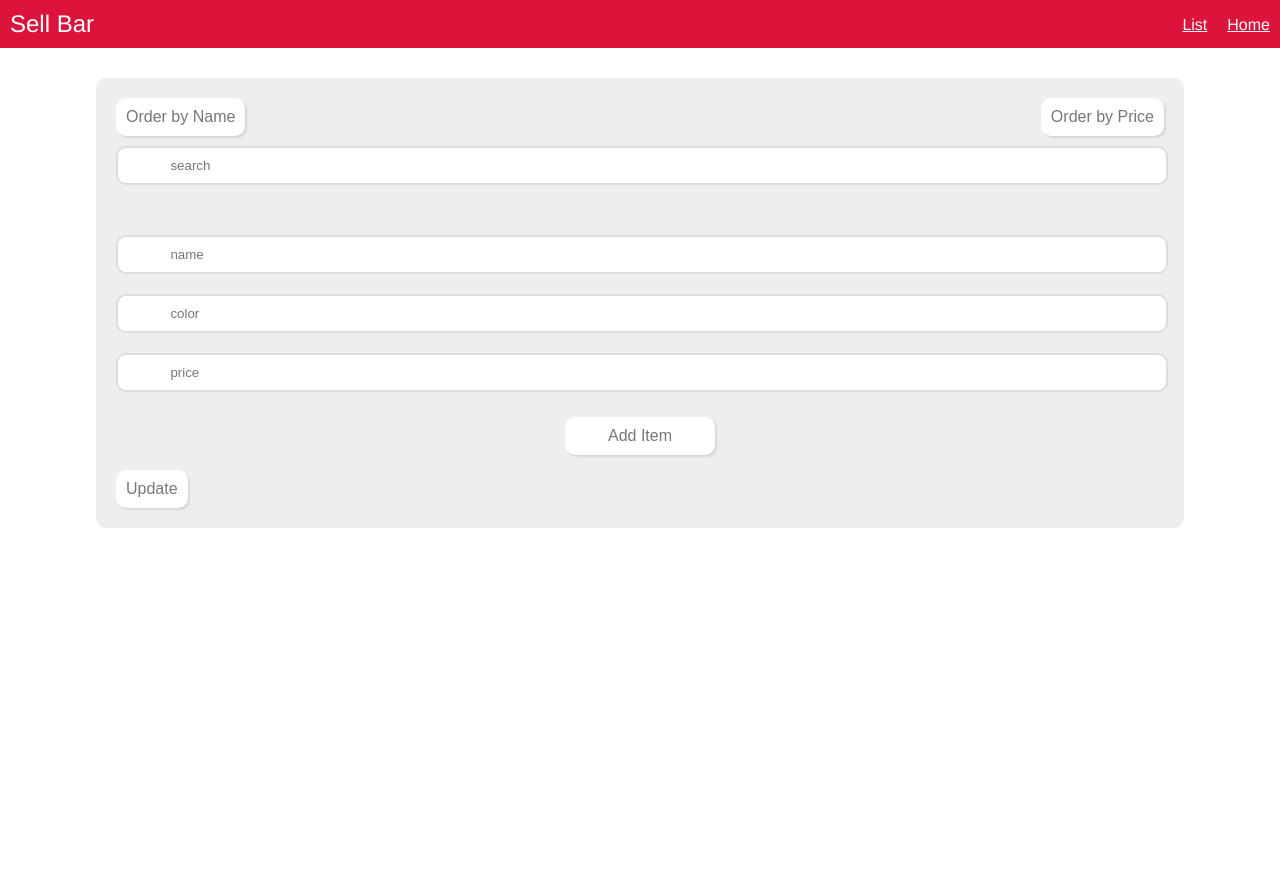
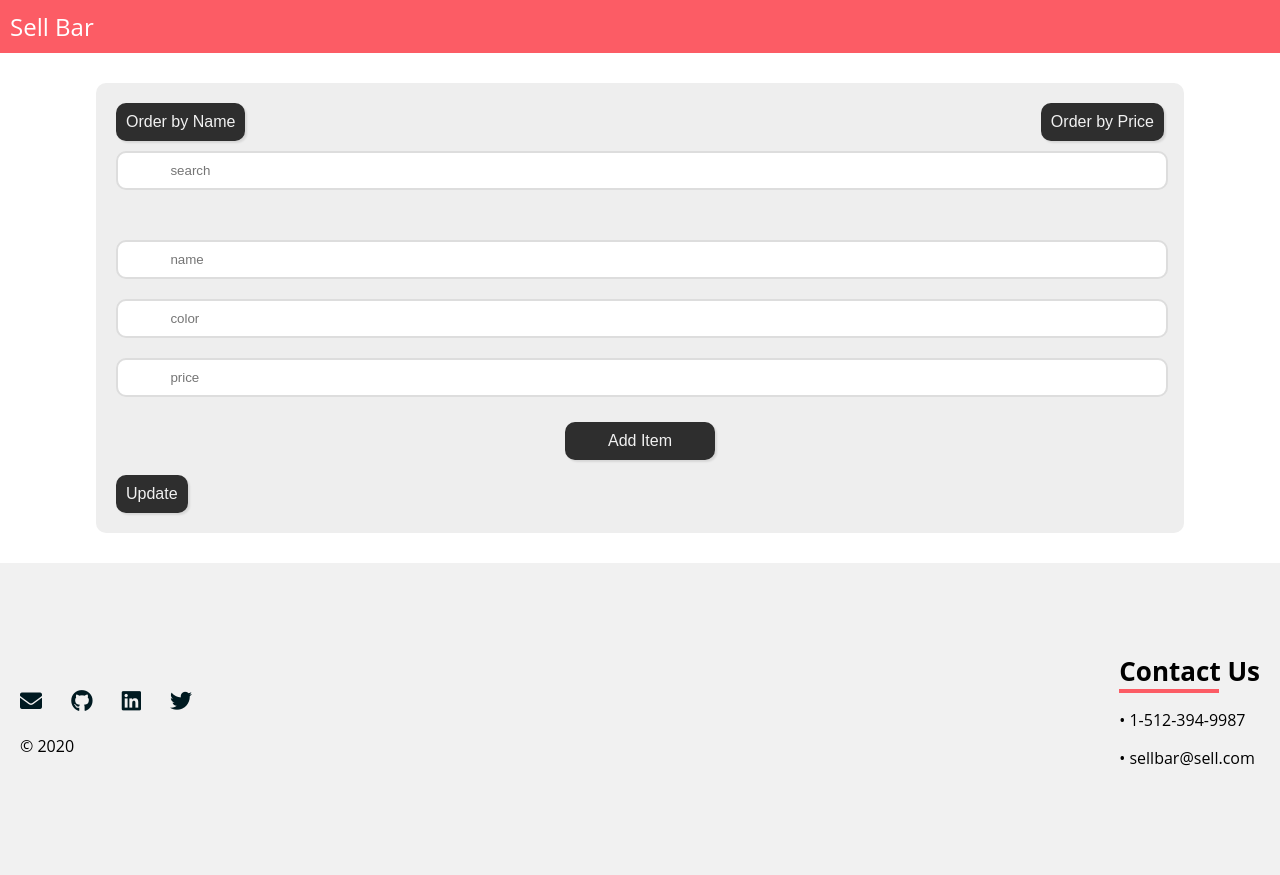
Before and after one commit to begumbolatt/Project-Part4, a website: page app/index.html in a window 1280 px wide. Before the commit the page ends 800 px from the top, so only its background shows below. Drawn offline with nearby package versions, Linux system fonts and the light colour scheme; no server answers.

Commit message:
Add files via upload

```diff
--- a/app/app.js
+++ b/app/app.js
@@ -31,14 +31,14 @@ myApp.controller('myAppController', function($scope,$http){
             $http.get('/items/' + item._id).then(function (res) {
               $scope.item = res.data;
             });
-          };
+        };
 
-          $scope.update = function() {
+        $scope.update = function() {
             console.log($scope.item._id);
             $http.put('/items/' + $scope.item._id, $scope.item).then(function(res) {
                 console.log(res);
                 $scope.getItem();
             })
-          };
+        };
 
  })
--- a/app/index.html
+++ b/app/index.html
@@ -4,18 +4,15 @@
     <meta charset="UTF-8">
     <meta name="viewport" content="width=device-width, initial-scale=1.0">
     <link rel="stylesheet" href="style.css">
+    <link rel="stylesheet" href="https://cdnjs.cloudflare.com/ajax/libs/font-awesome/5.11.2/css/all.css">
     <script src="https://ajax.googleapis.com/ajax/libs/angularjs/1.8.0/angular.min.js"></script>
     <script src="app.js"></script>
      <title>Sell</title>
 </head>
 <body>
     <header >
-      <div id="menu-bar">
+      <div id="head">
         <h1>Sell Bar</h1>
-        <ul>
-            <li><a href="">Home</a></li>
-            <li><a href="">List</a></li>
-        </ul>
     </div>
   </header>
   <main ng-view>
@@ -41,6 +38,26 @@
         <button class="btn btn-info" ng-click="update()">Update</button>
       </div>
     </main>
+      <footer>
+        <div class="footer-container">
+          <div class="left-col">
+            <div class="social-media">
+              <a href="mailto:begumbolat@gmail.com"><i class="fa fa-envelope" aria-hidden="true"></i></a>
+              <a href="https://github.com/begumbolatt"><i class="fab fa-github"></i></a>
+              <a href="https://www.linkedin.com/in/beg%C3%BCm-bolat-301218172/"><i class="fab fa-linkedin"></i></a>
+              <a href="#"><i class="fab fa-twitter"></i></a>
+            </div>
+            <p class="rights-text">© 2020</p>
+          </div>
+          <div class="right-col">
+            <h1>Contact Us</h1>
+            <div class="border">
+            </div>
+             <p>• 1-512-394-9987</p>
+             <p>• sellbar@sell.com</p>
+          </div>
+        </div>
+      </footer>
    </div>
 </body>
 </html>
--- a/app/style.css
+++ b/app/style.css
@@ -1,6 +1,7 @@
 body{
-    font-family: Helvetica;
+    font-family: "Open Sans",sans-serif;
     margin: 0;
+    padding: 0;
   }
 
   h1,h2,h3{
@@ -16,31 +17,31 @@ body{
     text-transform: uppercase;
   }
 
-  #menu-bar{
-    background: crimson;
+  #head{
+    background: #fc5c65;
     color: #fff;
     padding: 10px;
   }
 
-  #menu-bar h1{
+  #head h1{
     font-size: 24px;
     font-weight: normal;
     display: inline-block;
   }
 
-  #menu-bar ul{
+  #head ul{
     float: right;
     list-style-type: none;
     padding: 0;
     margin: 6px 0;
   }
 
-  #menu-bar li{
+  #head li{
     float: right;
     margin-left: 20px;
   }
 
-  #menu-bar a{
+  #head a{
     color: #fff
   }
 
@@ -57,14 +58,18 @@ body{
 
   .content button,
   .content input[type="submit"]{
-    background: #fff;
+    background: #2e2e2e;
     padding: 10px;
     border-radius: 10px;
     cursor: pointer;
-    color: #777;
+    color: #f1f1f1;
     border: 0;
     box-shadow: 2px 2px 2px rgba(20,20,20,0.1);
     font-size: 16px;
+  }
+
+  .content button:hover{
+    opacity: .9;
   }
 
   .content button:nth-child(2){
@@ -129,3 +134,50 @@ body{
     cursor: pointer;
     margin-left: 10px;
   }
+  footer {
+    background: #f1f1f1;
+    padding: 90px 0;
+  }
+  .footer-container{
+    max-width: 1300px;
+    margin: auto;
+    padding: 0 20px;
+    display: flex;
+    justify-content: space-between;
+    align-items: center;
+    flex-wrap: wrap-reverse;
+  }
+  .social-media {
+    margin: 20px 0;
+  }
+  .social-media a{
+    color: #001a21;
+    margin-right: 25px;
+    font-size: 22px;
+    text-decoration: none;
+    transition: .3s linear;
+  }
+  .social-media a:hover {
+    color: #fc5c65;
+  }
+
+  .right-col h1{
+    font-size: 26px;
+  }
+  .border {
+    width: 100px;
+    height: 4px;
+    background: #fc5c65;
+  }
+  .submit{
+    flex: 1;
+    padding: 18px 40px;
+    font-size: 16 px;
+    color: #293043;
+    background: #ddd;
+    border: none;
+    font-weight: 700;
+    outline: none;
+    border-radius: 30px;
+    min-width: 260px;
+  }
```
Lines whose indentation alone changed are shown as unchanged.
